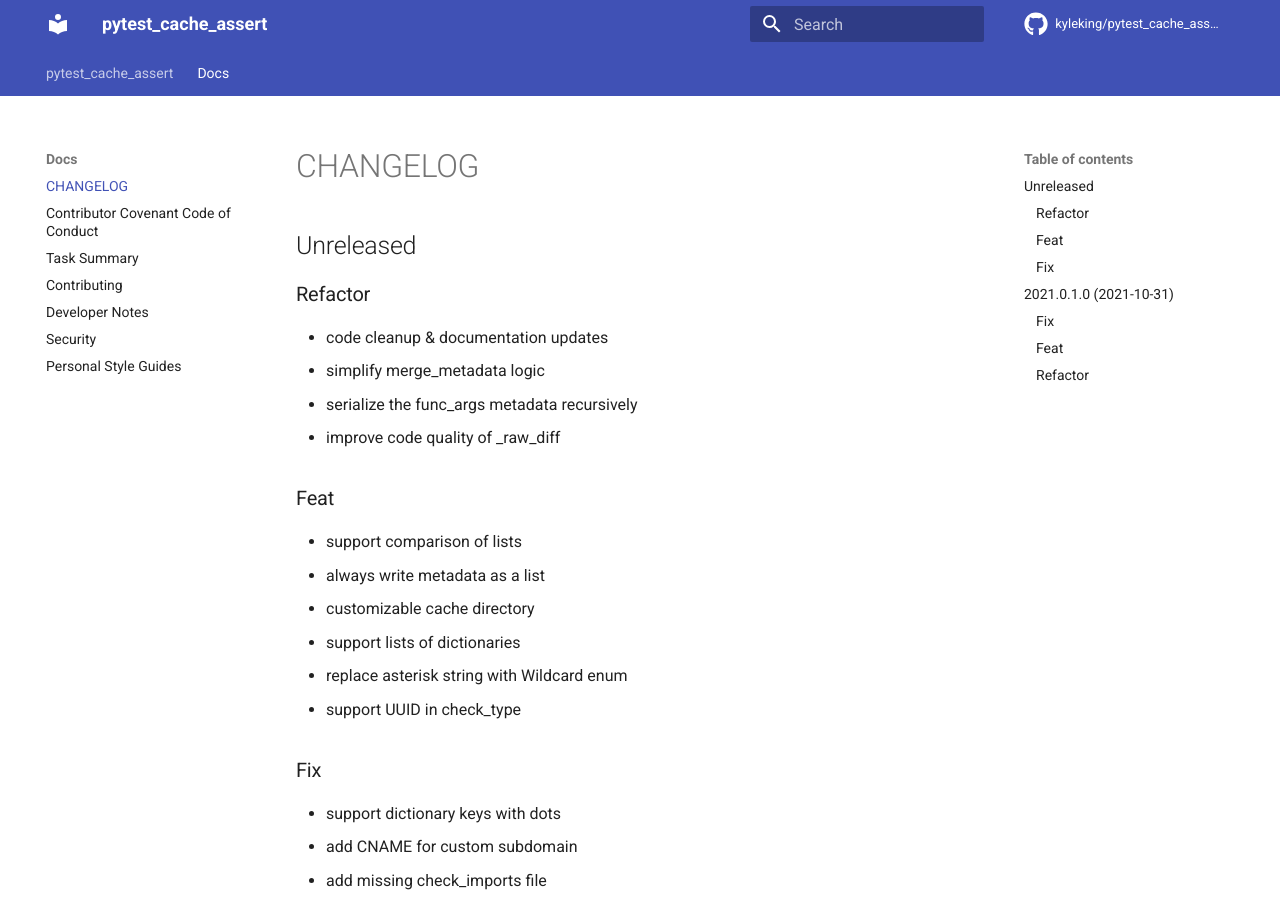
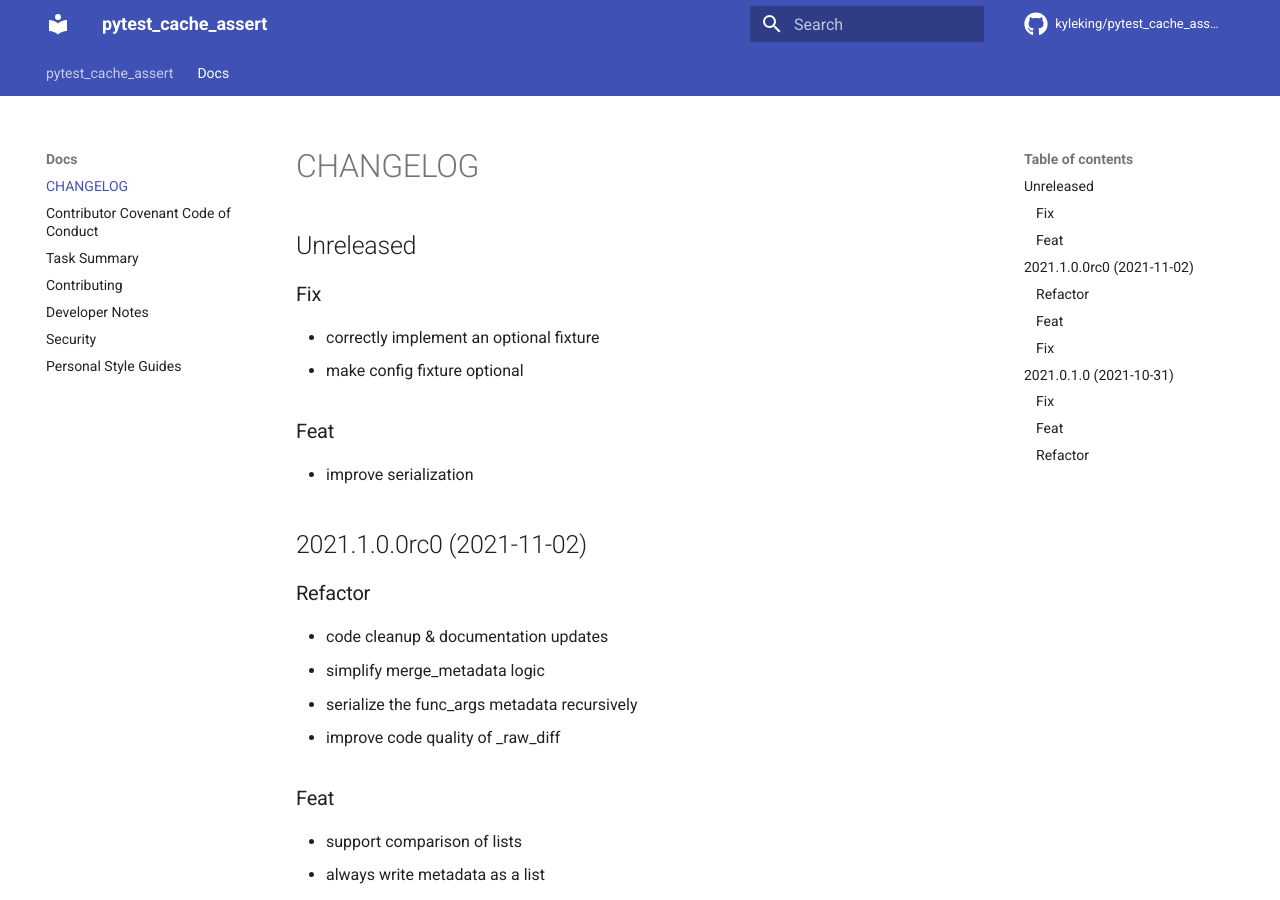
Before and after one commit to KyleKing/pytest_cache_assert, an MkDocs documentation site: the page built from docs/docs/CHANGELOG.md, in a window 1280 px wide and 900 px high. Built offline with MkDocs 1.6.1 and Material for MkDocs 9.7.7, drawn with Linux system fonts in a browser that asks for light colours; comment, search, counter and statistics services are not loaded.

Commit message:
bump: version 1.0.0rc0 → 1.0.0

```diff
--- a/appveyor.yml
+++ b/appveyor.yml
@@ -1,5 +1,5 @@
 ---
-version: 1.0.0rc0.{build}
+version: 1.0.0.{build}
 
 image:
   - Ubuntu
--- a/docs/docs/CHANGELOG.md
+++ b/docs/docs/CHANGELOG.md
@@ -1,4 +1,15 @@
 ## Unreleased
+
+### Fix
+
+- correctly implement an optional fixture
+- make config fixture optional
+
+### Feat
+
+- improve serialization
+
+## 2021.1.0.0rc0 (2021-11-02)
 
 ### Refactor
 
--- a/pyproject.toml
+++ b/pyproject.toml
@@ -18,7 +18,7 @@ args_diff = "--fail-under=85"
 
 [tool.commitizen]
 name = "cz_conventional_commits"
-version = "1.0.0rc0"
+version = "1.0.0"
 tag_format = "2021.$version"
 version_files = [
     "pyproject.toml",
@@ -28,7 +28,7 @@ version_files = [
 
 [tool.poetry]
 name = "pytest_cache_assert"
-version = "1.0.0rc0"
+version = "1.0.0"
 description = "Cache assertion data to simplify regression testing of complex serializable data"
 license = "MIT"
 authors = ["Kyle King <dev.act.kyle@gmail.com>"]
--- a/pytest_cache_assert/__init__.py
+++ b/pytest_cache_assert/__init__.py
@@ -7,7 +7,7 @@ from beartype.roar import BeartypeDecorHintPepDeprecatedWarning
 from ._check_assert.constants import DEF_CACHE_DIR_KEY, DEF_CACHE_DIR_NAME, Wildcards  # noqa: F401
 from ._check_assert.key_rules import KeyRule, check_exact, check_suppress, check_type  # noqa: F401
 
-__version__ = '1.0.0rc0'
+__version__ = '1.0.0'
 __pkg_name__ = 'pytest_cache_assert'
 
 # Suppress Beartype warnings for now while 3.8.8 and below need to be supported
```
Also changed, not shown: docs/docs/CODE_TAG_SUMMARY.md (+3 -3 lines), 1 other file.
